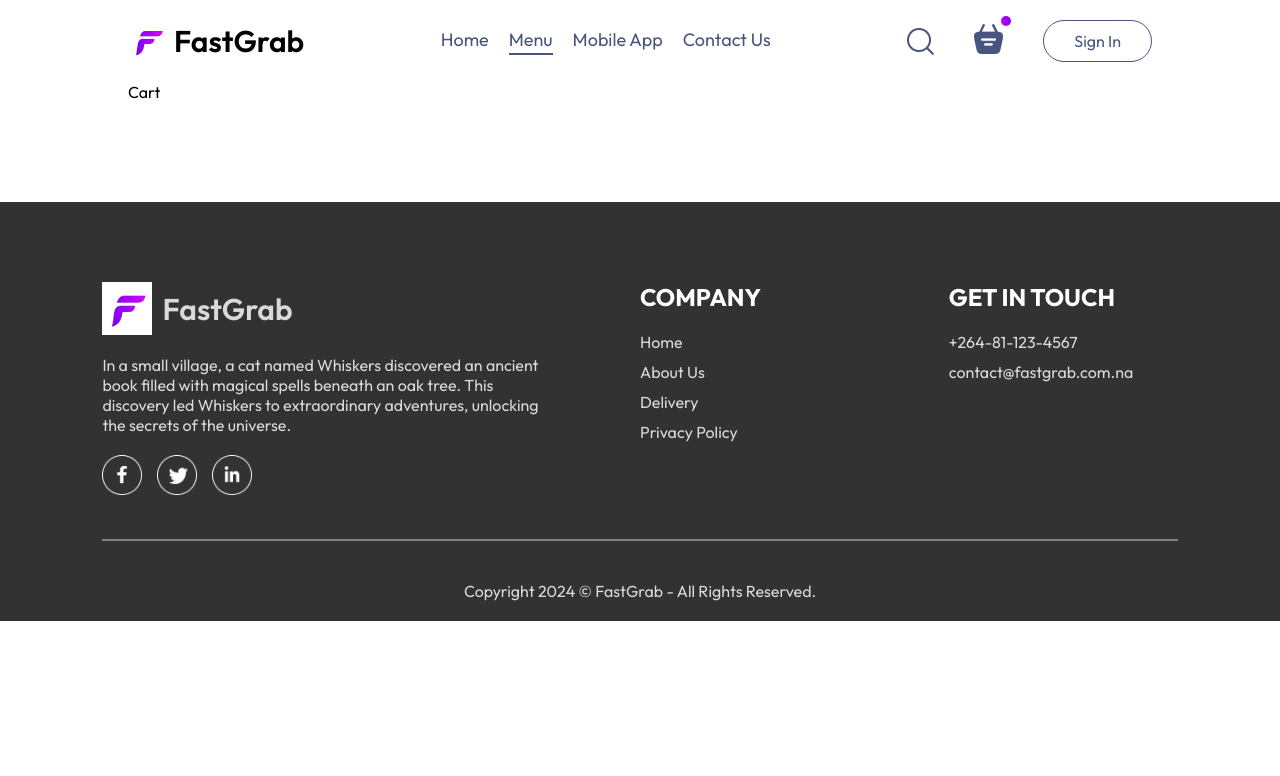
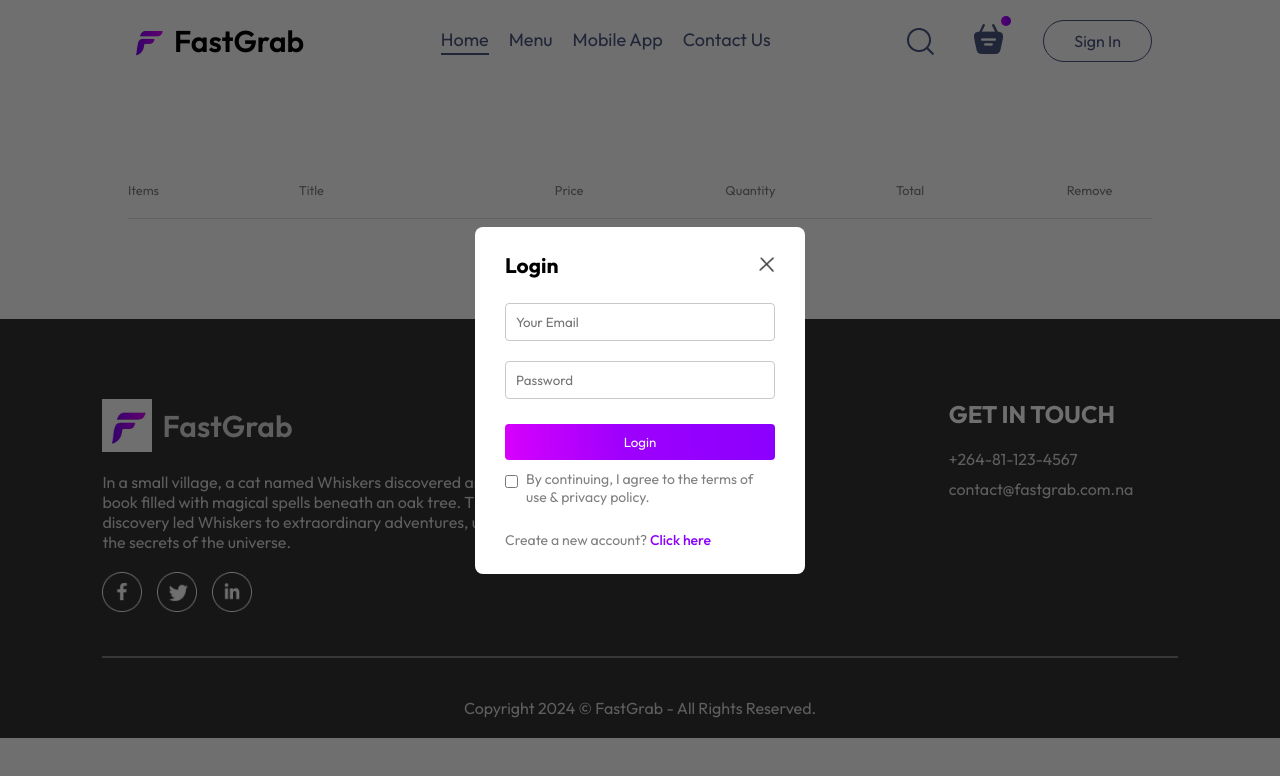
Before and after one commit to itachithesixpathsage/fastgrab-multivendor, a React (Vite) app: page /Cart in a window 1280 px wide. Both pictures are taken after a click on the button "Sign In". Shown: the top 776 px of the page. Built offline with nearby package versions, Linux system fonts and the light colour scheme.

Commit message:
Updated cart page  & Added SignIn, Login feature

```diff
--- a/src/App.jsx
+++ b/src/App.jsx
@@ -1,16 +1,21 @@
-import React from 'react'
+import React, { useState } from 'react'
 import Navbar from './components/Navbar/Navbar'
 import { BrowserRouter as Router, Routes, Route } from 'react-router-dom';
 import Home from './pages/Home/Home'
 import Cart from './pages/Cart/Cart'
 import PlaceOrder from './pages/PlaceOrder/PlaceOrder'
 import Footer from "./components/Footer/Footer";
+import LoginPopup from './components/LoginPopup/LoginPopup'
 
 const App = () => {
+
+  const [showLogin,setShowLogin] = useState(false)
+
   return (
     <>
+    {showLogin?<LoginPopup setShowLogin={setShowLogin}/>:<></>}
     <div className='app'>
-      <Navbar />
+      <Navbar setShowLogin={setShowLogin} />
        <Routes>
         <Route path='/' element={<Home/>} />
         <Route path='/Cart' element={<Cart/>} />
--- /dev/null
+++ b/src/components/LoginPopup/LoginPopup.css
@@ -0,0 +1,75 @@
+.login-popup{
+    position: absolute;
+    z-index: 1;
+    width: 100%;
+    height: 100%;
+    background-color: #00000090;
+    display: grid;
+}
+
+.login-popup-container{
+    place-self: center;
+    width: max(23vw,330px);
+    color: #808080;
+    background-color: #fff;
+    display: flex;
+    flex-direction: column;
+    gap: 25px;
+    padding: 25px 30px;
+    border-radius: 8px;
+    font-size: 14px;
+    animation: fadeIn 0.5s;
+}
+
+.login-popup-title{
+    display: flex;
+    justify-content: space-between;
+    align-items: center;
+    color: #000;
+}
+
+.login-popup-title img{
+    width: 16px;
+    cursor: pointer;
+}
+
+.login-popup-inputs{
+    display: flex;
+    flex-direction: column;
+    gap: 20px;
+
+}
+
+.login-popup-inputs input{
+    outline: none;
+    border: 1px solid #c9c9c9;
+    padding: 10px;
+    border-radius: 4px;
+}
+
+.login-popup-container button{
+    border: none;
+    padding: 10px;
+    border-radius: 4px;
+    color: #fff;
+    background: rgb(139,0,253);
+    background: linear-gradient(265deg, rgba(139,0,253,1) 0%, rgba(158,0,253,1) 56%, rgba(215,0,252,1) 100%);
+    cursor: pointer;
+}
+
+.login-popup-condition{
+    display: flex;
+    align-items: start;
+    gap: 8px;
+    margin-top: -15px;
+}
+
+.login-popup-condition input{
+    margin-top: 5px;
+}
+
+.login-popup p span{
+    color: rgb(139,0,253);
+    font-weight: 500;
+    cursor: pointer;
+}
--- /dev/null
+++ b/src/components/LoginPopup/LoginPopup.jsx
@@ -0,0 +1,35 @@
+import React, {useState} from 'react'
+import './LoginPopup.css'
+import { assets } from '../../assets/assets'
+
+const LoginPopup = ({setShowLogin}) => {
+
+  const [currState,setCurrState] = useState("Login")
+
+  return (
+    <div className='login-popup'>
+       < form action="" className="login-popup-container">
+        <div className="login-popup-title">
+          <h2>{currState}</h2>
+          <img onClick={()=>setShowLogin(false)} src={assets.cross_icon} alt="" />
+        </div>
+        <div className="login-popup-inputs">
+          {currState==="Login"?<></>:<input type='text' placeholder='Your Name' required />}
+          <input type='email' placeholder='Your Email' required />
+          <input type='password' placeholder='Password' required />
+        </div>
+        <button>{currState==="Sign Up"?"Create account":"Login"}</button>
+        <div className="login-popup-condition">
+          <input type="checkbox" required/>
+          <p>By continuing, I agree to the terms of use & privacy policy.</p>
+        </div>
+        {currState==="Login"
+        ?<p>Create a new account? <span onClick={()=>setCurrState("Sign Up")}>Click here</span></p>
+        :<p>Already have an account? <span onClick={()=>setCurrState("Login")} >Login here</span></p>
+        }
+       </form>
+    </div>
+  )
+}
+
+export default LoginPopup
--- a/src/components/Navbar/Navbar.css
+++ b/src/components/Navbar/Navbar.css
@@ -5,18 +5,18 @@
     align-items: center;
 }
 
-.navbar .logo {
+.navbar .logo  {
     display: flex;
     align-items: center;
 }
 
-.navbar .logo img{
+.navbar .logo  img{
     width: 40px; /* Adjust to your logo size */
     height: auto; /* Maintain aspect ratio */
     margin-right: 6px; /* Spacing between logo and text */
 }
 
-.navbar .logo h1{
+.navbar .logo  h1{
     font-size: 30px; /* Adjust text size */
     font-weight: 600;
 }
--- a/src/components/Navbar/Navbar.jsx
+++ b/src/components/Navbar/Navbar.jsx
@@ -3,19 +3,21 @@
 import { assets } from '../../assets/assets'
 import { Link }  from "react-router-dom"
 
-const Navbar = () => {
 
-    const [menu, setMenu] = useState("menu")
+
+const Navbar = ({setShowLogin}) => {
+
+    const [menu, setMenu] = useState("home")
 
     return (
         <div className='navbar'>
             <div className="logo">
-                <img src={assets.logo} alt="" />
-                <h1>FastGrab</h1>
+               <img src={assets.logo} alt="" />
+               <Link to='/'> <h1>FastGrab</h1> </Link>
             </div>
 
             <ul className='navbar-menu'>
-                <Link onClick={() => setMenu("home")} className={menu === "home" ? "active" : ""}>Home</Link>
+                <Link to='/' onClick={() => setMenu("home")} className={menu === "home" ? "active" : ""}>Home</Link>
                 <a href="#explore-menu" onClick={() => setMenu("menu")} className={menu === "menu" ? "active" : ""}>Menu</a>
                 <a href="#app-download" onClick={() => setMenu("mobile-app")} className={menu === "mobile-app" ? "active" : ""}>Mobile App</a>
                 <a href="#footer" onClick={() => setMenu("contact-us")} className={menu === "contact-us" ? "active" : ""}>Contact Us</a>
@@ -23,10 +25,10 @@
             <div className="navbar-right">
                 <img src={assets.search_icon} alt="" />
                 <div className="navbar-search-icon">
-                    <img src={assets.basket_icon} alt="" />
+                    <Link to='/cart'><img src={assets.basket_icon} alt="" /></Link>
                     <div className="dot"></div>
                 </div>
-                <button>Sign In</button>
+                <button onClick={()=>setShowLogin(true)}>Sign In</button>
             </div>
         </div>
     )
--- a/src/pages/Cart/Cart.css
+++ b/src/pages/Cart/Cart.css
@@ -0,0 +1,30 @@
+.cart{
+    margin-top: 100px;
+}
+
+.cart-items-title{
+    display: grid;
+    grid-template-columns: 1fr 1.5fr 1fr 1fr 1fr  0.5fr;
+    align-items: center;
+    color: grey;
+    font-size: max(1vw, 12px);
+}
+
+.cart-items-item{
+    margin: 10px 0px;
+    color: #000;
+}
+
+.cart-items-item img{
+    width: 50px;
+}
+
+.cart hr {
+    height: 1px;
+    background-color: #e2e2e2;
+    border: none;
+}
+
+.cart-items-item .cross{
+    cursor: pointer;
+}
--- a/src/pages/Cart/Cart.jsx
+++ b/src/pages/Cart/Cart.jsx
@@ -1,9 +1,48 @@
-import React from 'react'
+import React, { useContext } from 'react'
 import './Cart.css'
+import { StoreContext } from "../../context/StoreContext"
 
 const Cart = () => {
+
+  const {cartItems,food_list,removeFromCart} = useContext(StoreContext)
+
   return (
-    <div>Cart</div>
+    <div className="cart">
+      <div className="cart-items">
+        <div className="cart-items-title">
+          <p>Items</p>
+          <p>Title</p>
+          <p>Price</p>
+          <p>Quantity</p>
+          <p>Total</p>
+          <p>Remove</p>
+        </div>
+        <br />
+        <hr />
+        {food_list.map((item,index)=>{
+            if (cartItems[item._id]>0) {
+              return(
+                <div>
+                  <div className="cart-items-title cart-items-item">
+                    <img src={item.image} alt=""/>
+                    <p>{item.name}</p>
+                    <p>N${item.price}</p>
+                    <p>{cartItems[item._id]}</p>
+                    <p>{item.price*cartItems[item._id]}</p>
+                    <p onClick={()=>removeFromCart(item._id)} className="cross">x</p>
+                  </div>
+                  <hr />
+
+                </div>
+              )
+
+            } else {
+
+            }
+        })}
+
+      </div>
+    </div>
   )
 }
 
```
